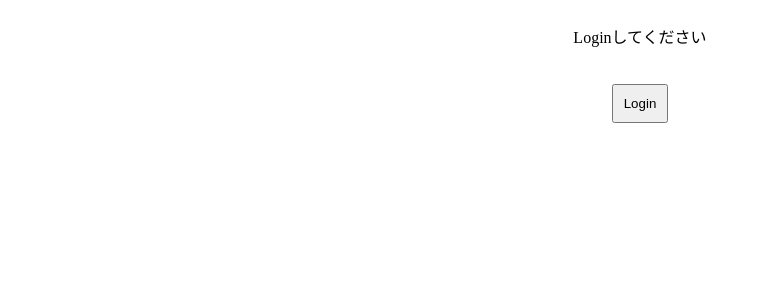
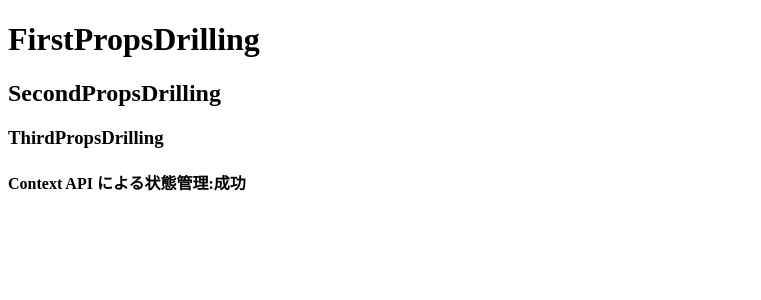
Before and after one commit to pj100-team/react-v3, a React (Create React App) app: page / in a window 1280 px wide. Shown: the top 300 px of the page, without its empty margins (0-761 px from the left). Built offline with nearby package versions, Linux system fonts and the light colour scheme.

Commit message:
👍 高レベルテストの１

```diff
--- /dev/null
+++ b/src/highTest1.tsx
@@ -0,0 +1,44 @@
+import React, { createContext, useContext } from 'react';
+
+interface stateProps {
+  state: string;
+}
+
+export const FirstPropsDrilling = () => {
+  return (
+    <div>
+      <h1>FirstPropsDrilling</h1>
+      <SecondPropsDrilling />
+    </div>
+  );
+};
+
+export const SecondPropsDrilling = () => {
+  return (
+    <div>
+      <h2>SecondPropsDrilling</h2>
+      <ThirdPropsDrilling />
+    </div>
+  );
+};
+
+export const ThirdPropsDrilling = () => {
+  const { state } = useContext(AuthContext);
+  return (
+    <div>
+      <h3>ThirdPropsDrilling</h3>
+      <h4> Context API による状態管理:{state}</h4>
+    </div>
+  );
+};
+
+const AuthContext = createContext<stateProps>({ state: '' });
+const HighTest1 = (stateProps: stateProps) => {
+  return (
+    <AuthContext.Provider value={stateProps}>
+      <FirstPropsDrilling />
+    </AuthContext.Provider>
+  );
+};
+
+export default HighTest1;
--- a/src/index.tsx
+++ b/src/index.tsx
@@ -1,13 +1,14 @@
 import React from 'react';
 import ReactDOM from 'react-dom/client';
-import MidTest2 from './MidTest2';
+import HighTest1 from './highTest1';
 
 const root = ReactDOM.createRoot(document.getElementById('root') as HTMLElement);
 root.render(
   <React.StrictMode>
     {/* <App /> */}
     {/* <LoginTest /> */}
-    <MidTest2 />
+    {/* <MidTest2 /> */}
     {/* <LowTest title={'FulAi'} /> */}
+    <HighTest1 state="成功" />
   </React.StrictMode>,
 );
```
